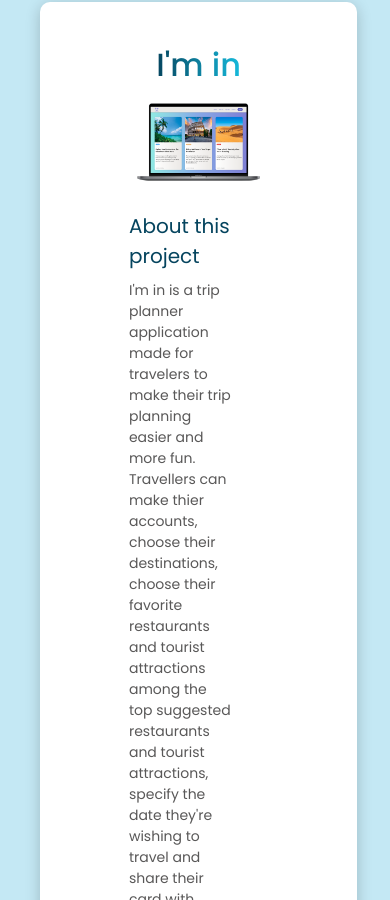
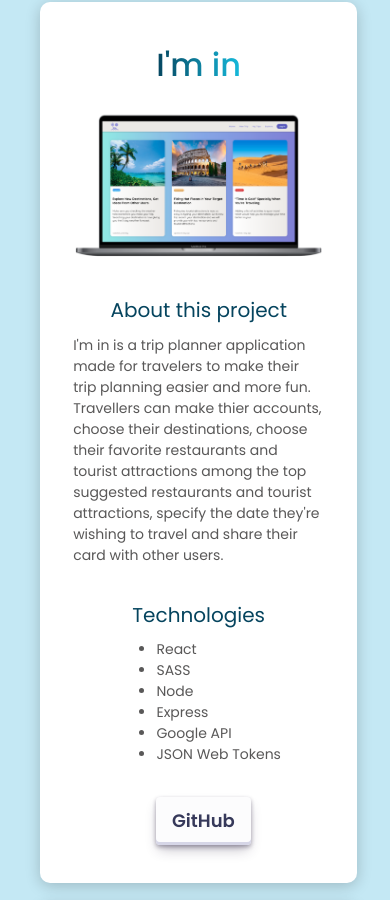
Before and after one commit to binabasiri/portfolio, a React (Create React App) app: page / in a window 390 px wide. Shown: the part 2564-3464 px from the top of the page. Built offline with nearby package versions, Linux system fonts and the light colour scheme.

Commit message:
minor styling change to mobile view project images

```diff
--- a/src/styles/Projects.css
+++ b/src/styles/Projects.css
@@ -59,7 +59,7 @@
   width: 50%;
   flex-direction: column;
   align-items: flex-start;
-  margin-bottom: .5rem;
+  margin-bottom: 0.5rem;
 }
 .project__text {
   color: #595858;
@@ -145,11 +145,10 @@
     display: flex;
     flex-direction: column;
     align-items: center;
-    width: 75%;
   }
   .project__image {
     margin: 0;
-    height: 12vh;
+    height: 22vh;
   }
   .project__button {
     margin-bottom: 25px;
@@ -170,8 +169,16 @@
   }
   .project__text {
     font-size: 14px;
+    width: 100%;
+  }
+  .project-text-container {
+    font-size: 14px;
+    width: 90%;
   }
   .project__card {
     width: 90%;
   }
+  .project__image-container {
+    width: fit-content;
+  }
 }
```
